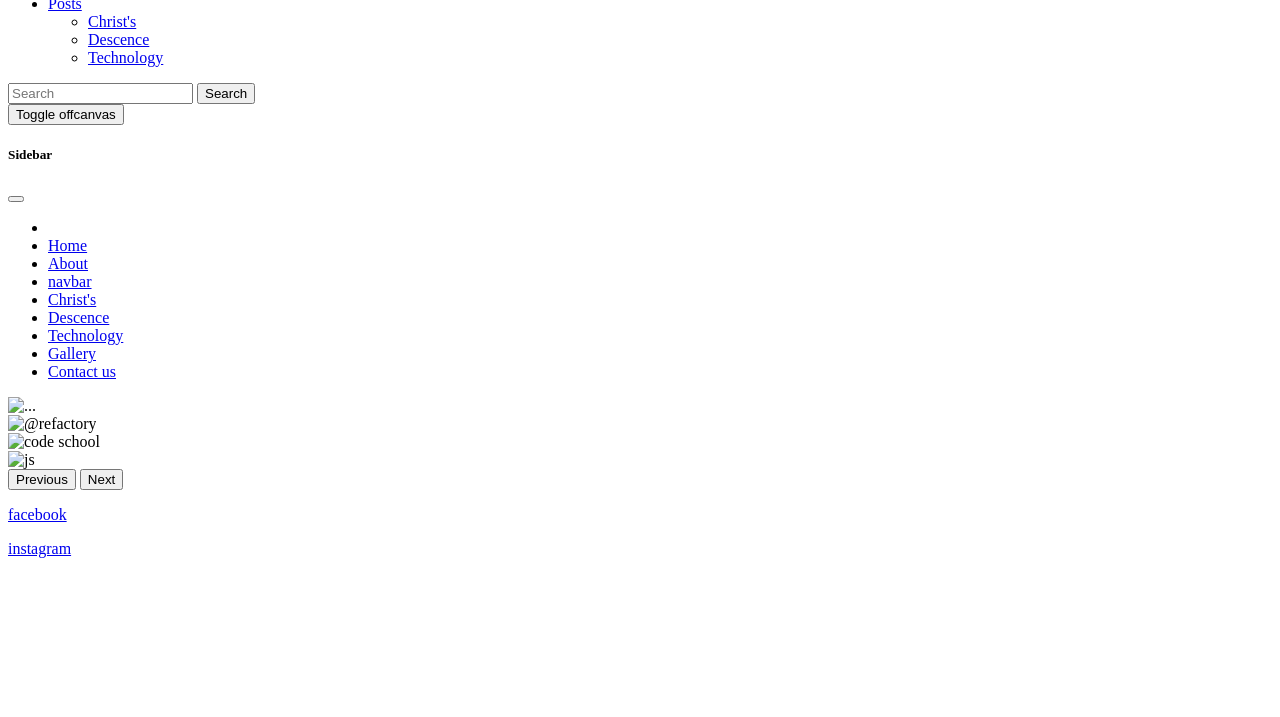
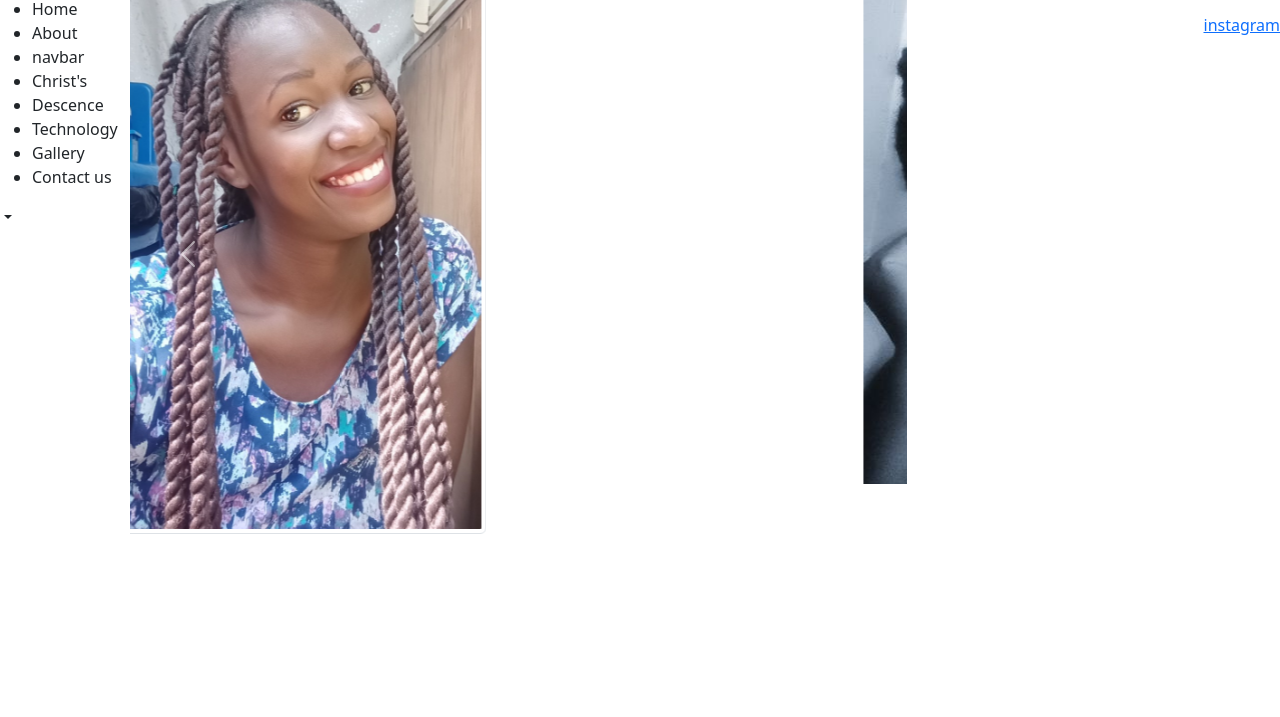
Before and after one commit to MbabaziEken/ekenblog-, a plain HTML site: page index.html in a window 1280 px wide. Shown: the part 83-800 px from the top of the page. Drawn offline with Linux system fonts and the light colour scheme; the site is published under a folder, as on GitHub Pages, so addresses that start at the root find nothing.

Commit message:
Update index.html

```diff
--- a/index.html
+++ b/index.html
@@ -4,14 +4,14 @@
     <meta charset="UTF-8">
     <meta name="viewport" content="width=device-width, initial-scale=1.0">
     <title>image-slider</title>
-    <link rel="stylesheet" href="/css/bootstrap/css/bootstrap.css">
-    <link rel="stylesheet" href="/css/syles.css">
+    <link rel="stylesheet" href="css/bootstrap/css/bootstrap.css">
+    <link rel="stylesheet" href="css/syles.css">
  </head>
 <body>
-    <div w3-include-html="/includes/navbar.html"></div>
+    <div w3-include-html="includes/navbar.html"></div>
     <nav class="navbar navbar-expand-lg bg-body-tertiary">
       <div class="container-fluid">
-        <a class="navbar-brand" href="/about.html">EKEN</a>
+        <a class="navbar-brand" href="about.html">EKEN</a>
         <button class="navbar-toggler" type="button" data-bs-toggle="collapse" data-bs-target="#navbarSupportedContent" aria-controls="navbarSupportedContent" aria-expanded="false" aria-label="Toggle navigation">
           <span class="navbar-toggler-icon"></span>
         </button>
@@ -21,16 +21,16 @@
               <a class="nav-link active" aria-current="page" href="index.html">Home</a>
             </li>
             <li class="nav-item">
-              <a class="nav-link" href="/about.html">About@</a>
+              <a class="nav-link" href="about.html">About@</a>
             </li>
             <li class="nav-item dropdown">
               <a class="nav-link dropdown-toggle" href="#" role="button" data-bs-toggle="dropdown" aria-expanded="false">
               Posts
               </a>
               <ul class="dropdown-menu">
-                <li><a class="dropdown-item" href="/blog/Christ's.html">Christ's</a></li>
-                <li><a class="dropdown-item" href="/blog/descence.html">Descence</a></li>
-                <li><a class="dropdown-item" href="/blog/technology.html">Technology</a></li>
+                <li><a class="dropdown-item" href="blog/Christ's.html">Christ's</a></li>
+                <li><a class="dropdown-item" href="blog/descence.html">Descence</a></li>
+                <li><a class="dropdown-item" href="blog/technology.html">Technology</a></li>
               </ul>
             </li>
 
@@ -55,14 +55,14 @@
             <div class="dropdown-item">
                 <ul>
                  <li>
-                    <li><a class="dropdown-item" href="/index.html">Home</a>
-                    <li><a class="dropdown-item" href="/about.html">About</a>
-                    <li><a class="dropdown-item" href="/Includes/navbar.html">navbar</a>
-                    <li><a class="dropdown-item" href="/blog/Christ's.html">Christ's</a>
-                    <li><a class="dropdown-item" href="/blog/descence.html">Descence</a>
-                    <li><a class="dropdown-item" href="/blog/technology.html">Technology</a>
-                    <li><a class="dropdown-item" href="/gallery.html">Gallery</a>
-                    <li><a class="dropdown-item" href="/contact-us">Contact us</a>
+                    <li><a class="dropdown-item" href="index.html">Home</a>
+                    <li><a class="dropdown-item" href="about.html">About</a>
+                    <li><a class="dropdown-item" href="Includes/navbar.html">navbar</a>
+                    <li><a class="dropdown-item" href="blog/Christ's.html">Christ's</a>
+                    <li><a class="dropdown-item" href="blog/descence.html">Descence</a>
+                    <li><a class="dropdown-item" href="blog/technology.html">Technology</a>
+                    <li><a class="dropdown-item" href="gallery.html">Gallery</a>
+                    <li><a class="dropdown-item" href="contact-us">Contact us</a>
                  </li>
                  </ul>
       </div>
@@ -74,18 +74,18 @@
             <div id="carouselExampleAutoplaying" class="carousel slide" data-bs-ride="carousel">
                 <div class="carousel-inner">
                   <div class="carousel-item active">
-                    <img width="400px" src="/Images/img_1.jpg" class="img-thumbnail" alt="...">
+                    <img width="400px" src="Images/img_1.jpg" class="img-thumbnail" alt="...">
 
 
                   </div>
                   <div class="carousel-item">
-                    <img  src="/Images/img-2.jpg" class="d-block" alt="@refactory">
+                    <img  src="Images/img-2.jpg" class="d-block" alt="@refactory">
                   </div>
                   <div class="carousel-item">
-                    <img width="330px" src="/Images/img-3.jpg" class="d-block" alt="code school">
+                    <img width="330px" src="Images/img-3.jpg" class="d-block" alt="code school">
                   </div>
                     <div class="carousel-item">
-                        <img width="308px" src="/Images/img-4.jpg" class="d-block" alt="js">
+                        <img width="308px" src="Images/img-4.jpg" class="d-block" alt="js">
 
                 </div>
                 <button class="carousel-control-prev" type="button" data-bs-target="#carouselExampleAutoplaying" data-bs-slide="prev">
@@ -109,6 +109,6 @@
 </p>
 </footer>
 
-    <script src="/css/bootstrap/js/bootstrap.bundle.js"></script>
+    <script src="css/bootstrap/js/bootstrap.bundle.js"></script>
    </body>
    </html>
```
